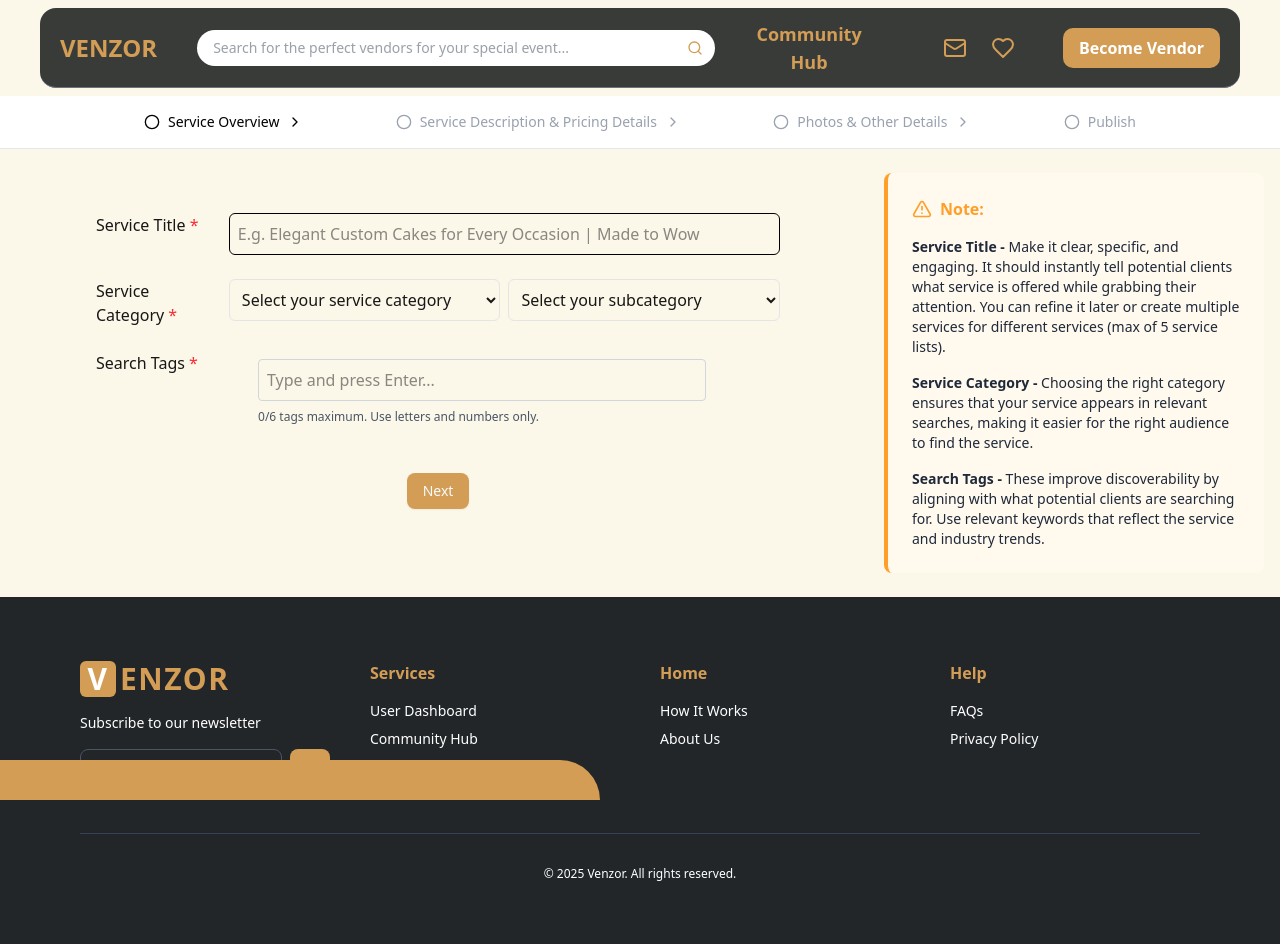
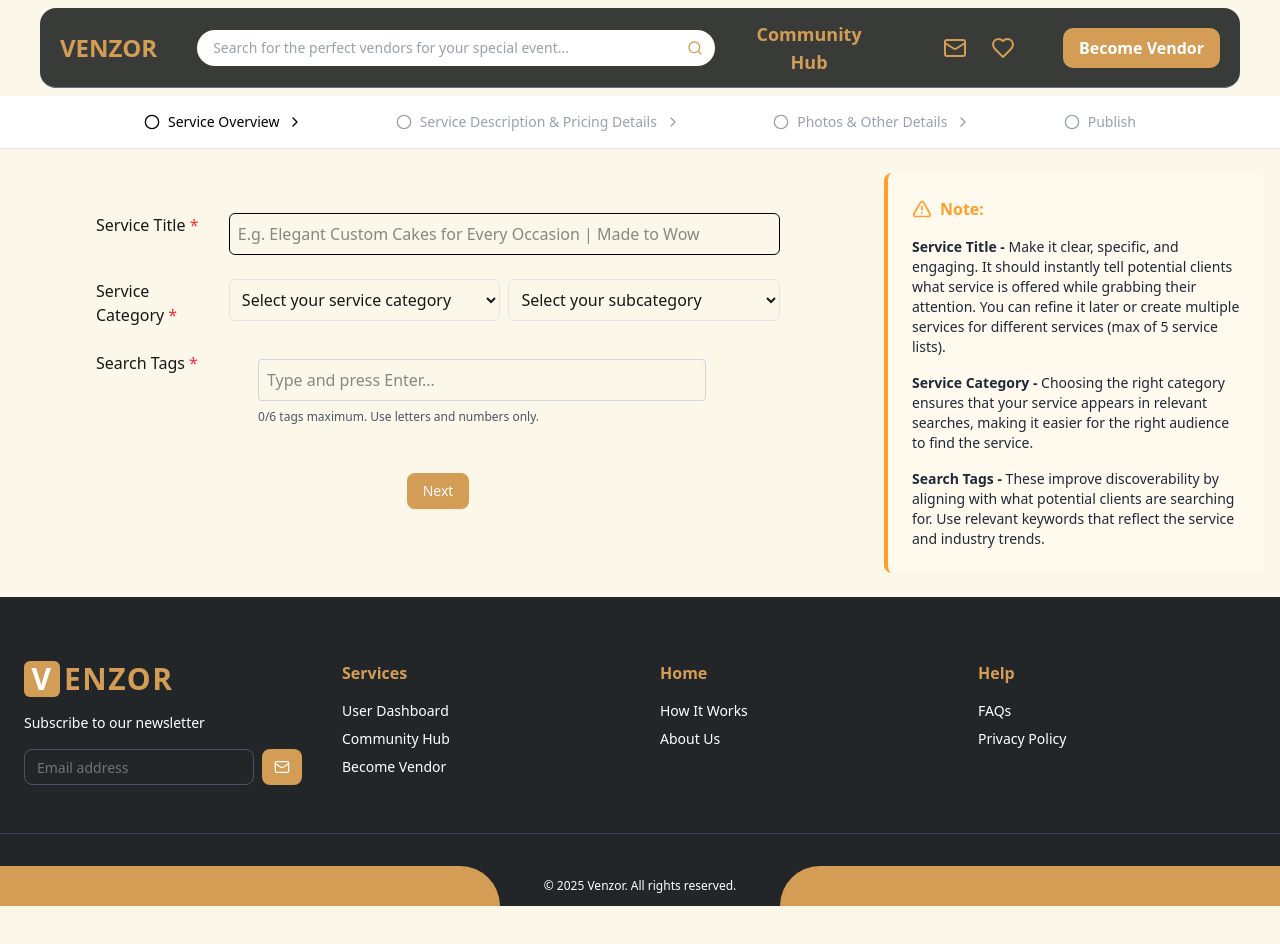
Before and after one commit to SN021/E-Marketplace-for-Event-Industry-Frontend, a Next.js app: page /dashboard/create-service in a window 1280 px wide. After the commit the page ends 906 px from the top, so only its background shows below. Built offline with nearby package versions, Linux system fonts and the light colour scheme.

Commit message:
footer sty;e

```diff
--- a/app/dashboard/_components/Footer.tsx
+++ b/app/dashboard/_components/Footer.tsx
@@ -5,8 +5,8 @@ import { Input } from "@/components/ui/input";
 
 const Footer = () => {
   return (
-    <footer className="bg-[#222629] text-white px-6 md:px-20 py-16">
-      <div className="max-w-7xl mx-auto grid grid-cols-1 md:grid-cols-4 gap-10 border-b border-gray-700 pb-12">
+    <footer className="bg-[#222629] text-white  pt-16">
+      <div className="px-6 max-w-7xl mx-auto grid grid-cols-1 md:grid-cols-4 gap-10 border-b border-gray-700 pb-12">
         <div>
           <div className="text-3xl font-bold text-primary tracking-wider mb-4">
             <span className="inline-block w-9 h-9 bg-primary text-white font-extrabold text-center rounded-sm mr-1">
@@ -84,10 +84,11 @@ const Footer = () => {
         </div>
       </div>
 
-      <div className="mt-8 flex justify-center text-xs text-white">
-        &copy; 2025 Venzor. All rights reserved.
-        <div className="absolute w-[600px] inset-x-0 bottom-0 h-10 bg-primary rounded-tr-[3rem]" />
-        <div className="absolute w-[10px] inset-x-0 bottom-0 h-10 bg-primary rounded-tl-[3rem]" />
+      <div className="mt-8 flex justify-between text-xs text-white">
+        <div className=" w-[500px]  h-10 bg-primary rounded-tr-[3rem]" />
+        <p className="text-center pt-3">&copy; 2025 Venzor. All rights reserved.</p>
+
+        <div className=" w-[500px]  h-10 bg-primary rounded-tl-[3rem]" />
       </div>
     </footer>
   );
```
